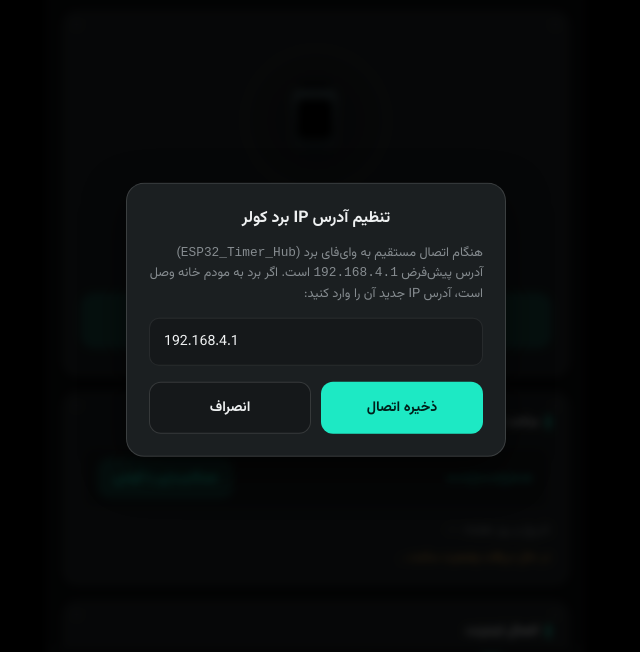
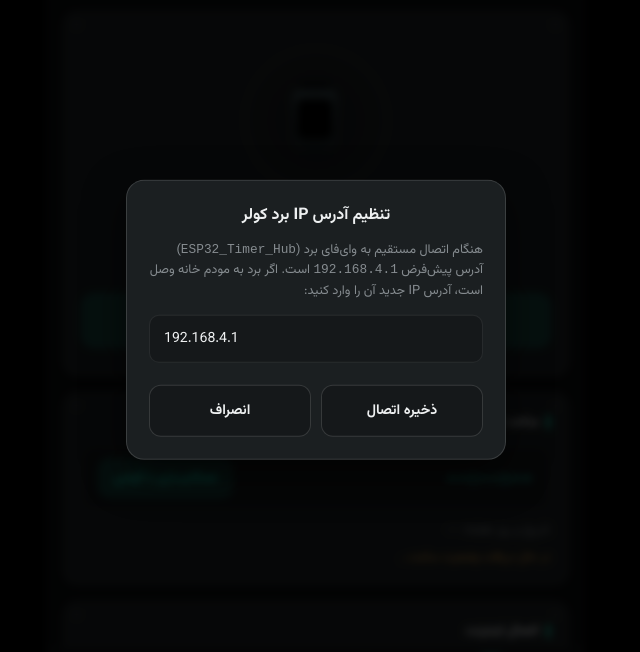
Before and after one commit to sargoliwork101-ui/ESP_APK_COOLLER, a website: page www/index.html in a window 1280 px wide. Both pictures are taken after a click on the element "تنظیم آدرس IP اتصال". Shown: the part 80-732 px from the top of the page, without its empty margins (324-964 px from the left). Drawn offline with Linux system fonts and the light colour scheme; no server answers.

Commit message:
fix(ui): remove inline style overrides on wifi-btn in settings tab (IP modal) for consistent button colors
Co-authored-by: arena-agent <297053741+arena-agent@users.noreply.github.com>

```diff
--- a/www/index.html
+++ b/www/index.html
@@ -207,8 +207,8 @@
       <input type="text" id="ip-input-field" value="192.168.4.1" placeholder="مثلاً 192.168.1.50" style="direction:ltr; text-align:left; font-family:var(--font-mono);">
     </div>
     <div style="display:grid; grid-template-columns:1fr 1fr; gap:10px; margin-top:16px;">
-      <button type="button" class="wifi-btn" style="margin:0; background:var(--accent); color:var(--on-accent); border:none;" onclick="saveBoardIPModal()">ذخیره اتصال</button>
-      <button type="button" class="wifi-btn" style="margin:0;" onclick="closeIpModal()">انصراف</button>
+      <button type="button" class="wifi-btn" onclick="saveBoardIPModal()">ذخیره اتصال</button>
+      <button type="button" class="wifi-btn" onclick="closeIpModal()">انصراف</button>
     </div>
   </div>
 
```
